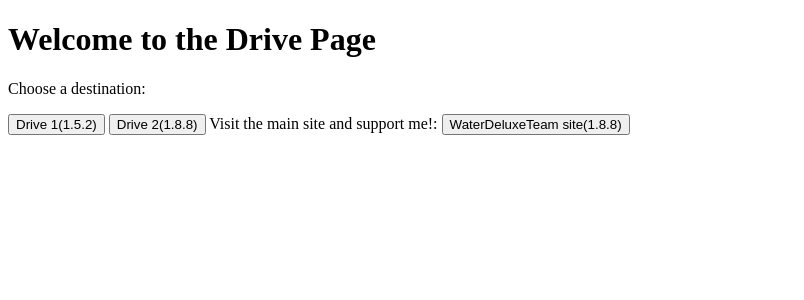
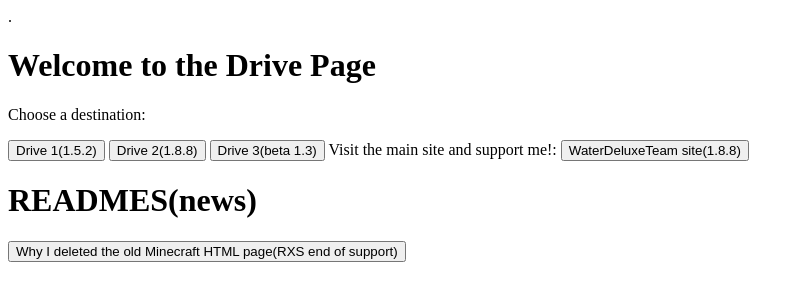
Before and after one commit to Eliworldstudios/Googledrivetool, a plain HTML site: page index.html in a window 1280 px wide. Shown: the whole page, without its empty margins (0-804 px from the left). Drawn offline with Linux system fonts and the light colour scheme.

Commit message:
Update index.html

```diff
--- a/index.html
+++ b/index.html
@@ -1,4 +1,4 @@
-<!DOCTYPE html>
+.<!DOCTYPE html>
 <html lang="en">
 <head>
     <meta charset="UTF-8">
@@ -10,9 +10,12 @@
     <p>Choose a destination:</p>
     <button onclick="window.location.href='Drive1.html'">Drive 1(1.5.2)</button>
     <button onclick="window.location.href='Drive2.html'">Drive 2(1.8.8)</button>
-
+       <button onclick="window.location.href='https://elisworlddeve.github.io/MinecraftBetaMultiplayer/'">Drive 3(beta 1.3)</button>
     Visit the main site and support me!: <button onclick="window.location.href='https://waterdeluxeteam.github.io/'">WaterDeluxeTeam site(1.8.8)</button>
 <script src="https://static.elfsight.com/platform/platform.js" data-use-service-core defer></script>
   <div class="elfsight-app-cdbb7068-5692-411a-8c6a-722eb18d775f"></div>
+<h1> READMES(news) </h1>
+    <button onclick="window.location.href='https://github.com/Elisworlddeve/RXS/blob/main/README.md'">Why I deleted the old Minecraft HTML page(RXS end of support)</button>
+
 </body>
 </html>
```
